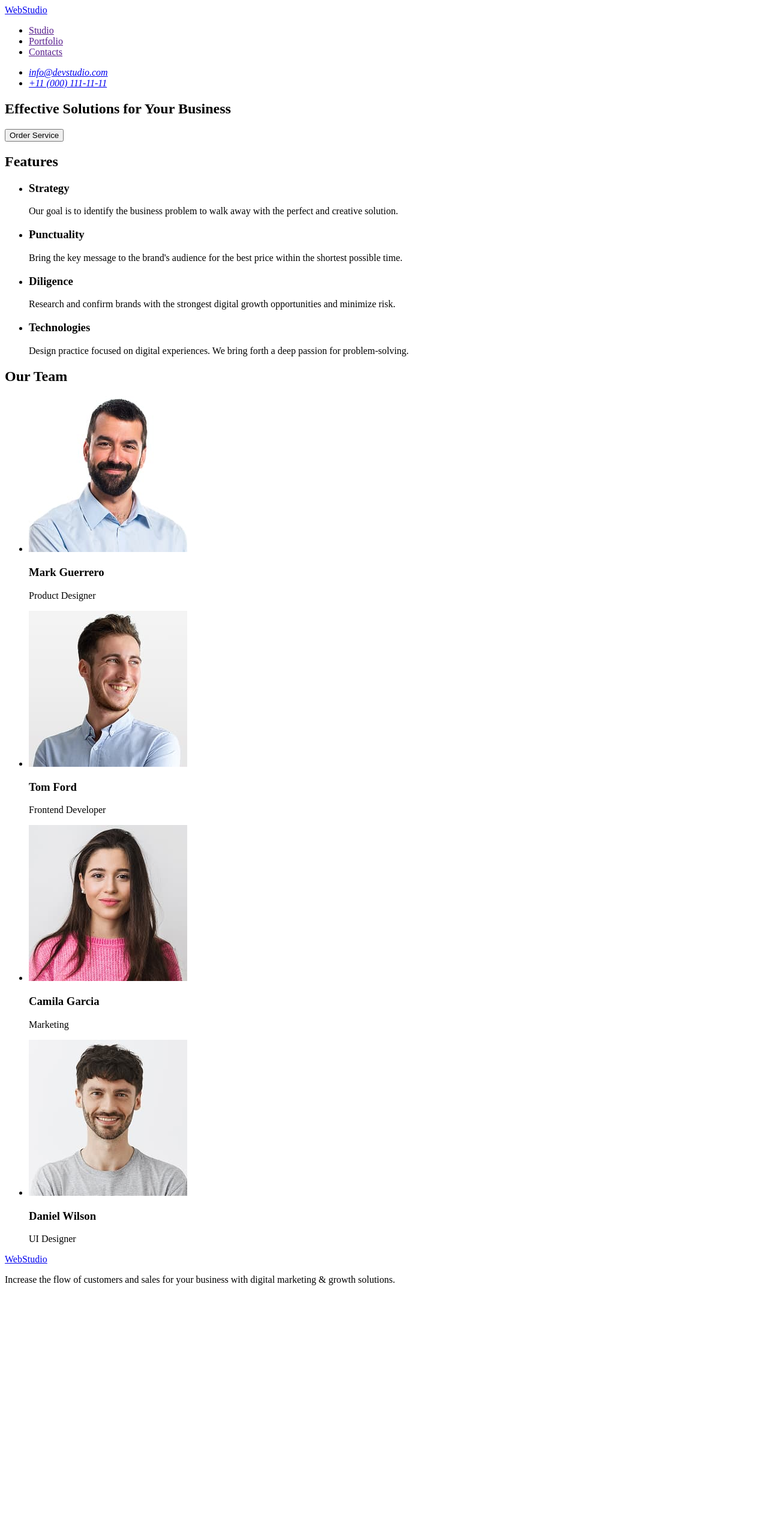
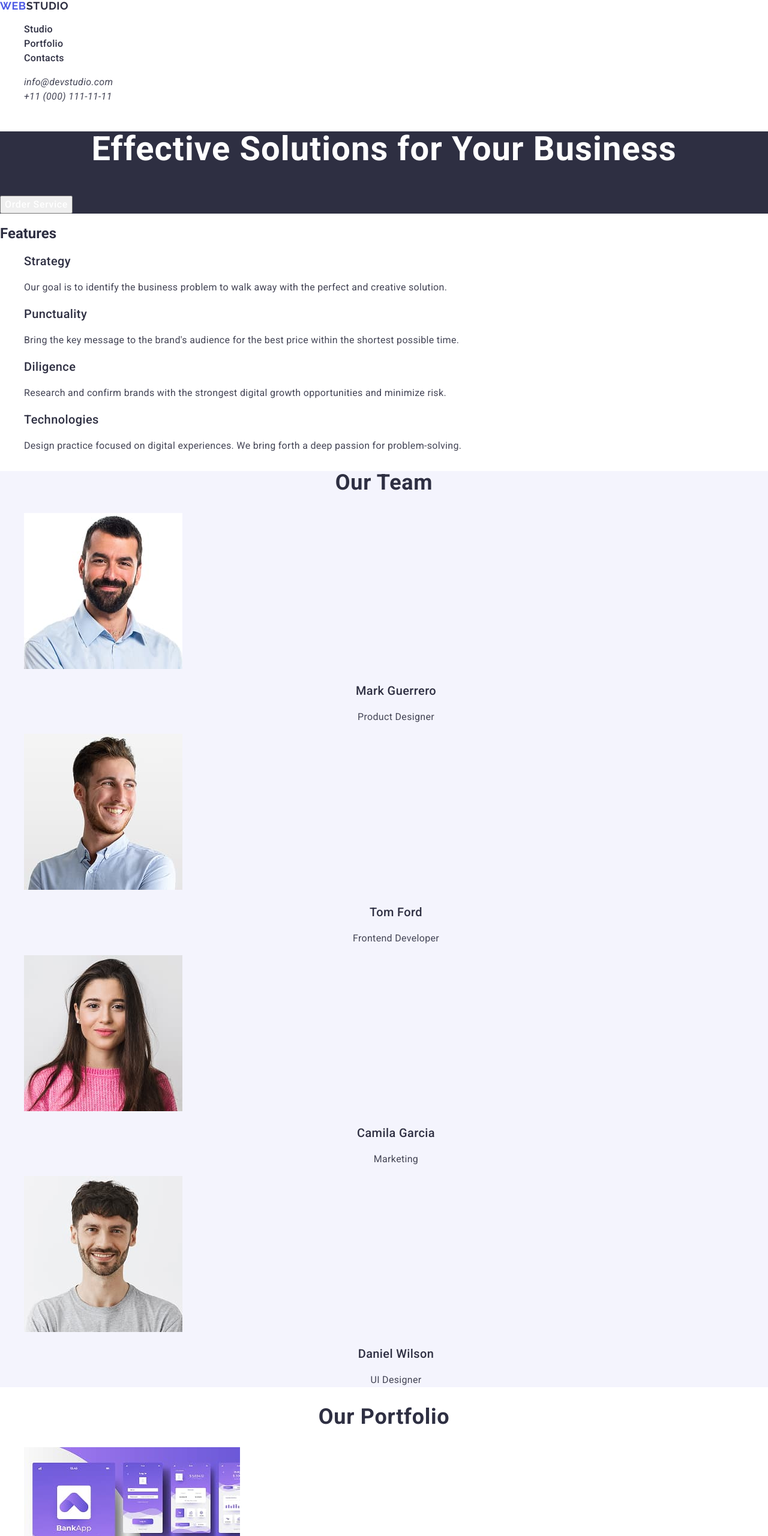
Before and after one commit to Sensei8760/goit-markup-hw-02, a plain HTML site: page index.html in a window 1280 px wide. Shown: the top 2560 px of the page at 60% size. Before the commit the page ends 2158 px from the top, so only its background shows below. Drawn offline with nearby package versions, Linux system fonts and the light colour scheme.

Commit message:
“update-classes-n-styles”

```diff
--- /dev/null
+++ b/css/styles.css
@@ -0,0 +1,149 @@
+body {
+  font-family: "Roboto", sans-serif;
+  color: #2e2f42;
+  background-color: #ffffff;
+}
+ul {
+  list-style-type: none;
+}
+a {
+  text-decoration: none;
+}
+.section-header {
+}
+.logo {
+  color: #2e2f42;
+  font-weight: 700;
+  font-family: "Raleway", sans-serif;
+  font-size: 18px;
+  line-height: 1.16;
+  letter-spacing: 0.03em;
+  text-transform: uppercase;
+}
+.logo-web {
+  color: #4d5ae5;
+}
+.header-navigation-link {
+  color: #2e2f42;
+}
+.header-navigation-link:hover {
+  color: #404bbf;
+}
+.header-navigation-link:focus {
+  color: #404bbf;
+}
+.header-navigation-item {
+  font-weight: 500;
+  font-size: 16px;
+  line-height: 1.5;
+  letter-spacing: 0.02em;
+}
+.header-navigation-address-item {
+  font-size: 16px;
+  line-height: 1.5;
+  letter-spacing: 0.02em;
+}
+.navigation-address {
+  color: #434455;
+}
+.navigation-address:hover {
+  color: #404bbf;
+}
+.navigation-address:focus {
+  color: #404bbf;
+}
+
+.section-title {
+  background: #2e2f42;
+}
+.title-text {
+  font-size: 56px;
+  line-height: 1.07;
+  letter-spacing: 0.02em;
+  text-align: center;
+  color: #fff;
+}
+.title-btn {
+  font-weight: 500;
+  font-size: 16px;
+  line-height: 1.5;
+  letter-spacing: 0.04em;
+  color: #fff;
+}
+
+.features-subtitle {
+  font-weight: 500;
+  font-size: 20px;
+  line-height: 1.2;
+  letter-spacing: 0.02em;
+}
+.features-text {
+  font-size: 16px;
+  line-height: 1.5;
+  letter-spacing: 0.02em;
+  color: #434455;
+}
+
+.section-team {
+  background: #f4f4fd;
+}
+.team-title {
+  font-size: 36px;
+  line-height: 1.11;
+  letter-spacing: 0.02em;
+  text-align: center;
+}
+.team-name {
+  font-weight: 500;
+  font-size: 20px;
+  line-height: 1.2;
+  letter-spacing: 0.02em;
+  text-align: center;
+}
+.team-text {
+  font-size: 16px;
+  line-height: 1.5;
+  letter-spacing: 0.02em;
+  text-align: center;
+  color: #434455;
+}
+.portfolio-title {
+  font-size: 36px;
+  line-height: 1.11;
+  letter-spacing: 0.02em;
+  text-align: center;
+}
+.portfolio-subtitle {
+  font-weight: 500;
+  font-size: 20px;
+  line-height: 1.2;
+  letter-spacing: 0.02em;
+}
+.portfolio-text {
+  font-size: 16px;
+  line-height: 1.5;
+  letter-spacing: 0.02em;
+  color: #434455;
+}
+
+.section-footer {
+  background: #2e2f42;
+}
+.footer-text {
+  font-size: 16px;
+  line-height: 1.5;
+  letter-spacing: 0.02em;
+  color: #f4f4fd;
+}
+.logo-footer {
+  color: #f4f4fd;
+  font-family: "Raleway", sans-serif;
+  font-weight: 700;
+  font-size: 18px;
+  line-height: 1.16;
+  letter-spacing: 0.03em;
+  text-transform: uppercase;
+}
+.footer-logo-web {
+  color: #4d5ae5;
+}
--- a/index.html
+++ b/index.html
@@ -3,116 +3,216 @@
   <head>
     <meta charset="UTF-8" />
     <meta name="viewport" content="width=device-width, initial-scale=1.0" />
-    <title>goit-markup-hw-01</title>
+    <title>goit-markup-hw-02</title>
+    <link
+      rel="stylesheet"
+      href="https://cdnjs.cloudflare.com/ajax/libs/modern-normalize/3.0.1/modern-normalize.min.css"
+      integrity="sha512-q6WgHqiHlKyOqslT/lgBgodhd03Wp4BEqKeW6nNtlOY4quzyG3VoQKFrieaCeSnuVseNKRGpGeDU3qPmabCANg=="
+      crossorigin="anonymous"
+      referrerpolicy="no-referrer"
+    />
+    <link rel="preconnect" href="https://fonts.googleapis.com" />
+    <link rel="preconnect" href="https://fonts.gstatic.com" crossorigin />
+    <link
+      href="https://fonts.googleapis.com/css2?family=Raleway:ital,wght@0,100..900;1,100..900&family=Roboto:ital,wght@0,100..900;1,100..900&display=swap"
+      rel="stylesheet"
+    />
+    <link rel="stylesheet" href="./css/styles.css" />
   </head>
 
   <body>
-    <header>
+    <header class="section-header">
       <nav>
-        <a href="./index.html">WebStudio</a>
-        <ul>
-          <li><a href="">Studio</a></li>
-          <li><a href="">Portfolio</a></li>
-          <li><a href="">Contacts</a></li>
+        <a href="./index.html" class="logo"
+          ><span class="logo-web">Web</span>Studio</a
+        >
+        <ul class="header-navigation">
+          <li class="header-navigation-item">
+            <a href="" class="header-navigation-link">Studio</a>
+          </li>
+          <li class="header-navigation-item">
+            <a href="#Portfolio" class="header-navigation-link">Portfolio</a>
+          </li>
+          <li class="header-navigation-item">
+            <a href="" class="header-navigation-link">Contacts</a>
+          </li>
         </ul>
       </nav>
       <address>
-        <ul>
-          <li><a href="mailto:info@devstudio.com">info@devstudio.com</a></li>
-          <li><a href="tel:+110001111111">+11 (000) 111-11-11</a></li>
+        <ul class="header-navigation-address">
+          <li class="header-navigation-address-item">
+            <a href="mailto:info@devstudio.com" class="navigation-address"
+              >info@devstudio.com</a
+            >
+          </li>
+          <li class="header-navigation-address-item">
+            <a href="tel:+110001111111" class="navigation-address"
+              >+11 (000) 111-11-11</a
+            >
+          </li>
         </ul>
       </address>
     </header>
 
     <main>
-      <section>
-        <h1>Effective Solutions for Your Business</h1>
-        <button type="button">Order Service</button>
+      <section class="section-title">
+        <h1 class="title-text">Effective Solutions for Your Business</h1>
+        <button type="button" class="title-btn">Order Service</button>
       </section>
 
-      <section>
+      <section class="section-features">
         <h2>Features</h2>
-        <ul>
-          <li>
-            <h3>Strategy</h3>
-            <p>
+        <ul class="features-list">
+          <li class="features-item">
+            <h3 class="features-subtitle">Strategy</h3>
+            <p class="features-text">
               Our goal is to identify the business problem to walk away with the
               perfect and creative solution.
             </p>
           </li>
-          <li>
-            <h3>Punctuality</h3>
-            <p>
+          <li class="features-item">
+            <h3 class="features-subtitle">Punctuality</h3>
+            <p class="features-text">
               Bring the key message to the brand's audience for the best price
               within the shortest possible time.
             </p>
           </li>
-          <li>
-            <h3>Diligence</h3>
-            <p>
+          <li class="features-item">
+            <h3 class="features-subtitle">Diligence</h3>
+            <p class="features-text">
               Research and confirm brands with the strongest digital growth
               opportunities and minimize risk.
             </p>
           </li>
-          <li>
-            <h3>Technologies</h3>
-            <p>
+          <li class="features-item">
+            <h3 class="features-subtitle">Technologies</h3>
+            <p class="features-text">
               Design practice focused on digital experiences. We bring forth a
               deep passion for problem-solving.
             </p>
           </li>
         </ul>
       </section>
-      <section>
-        <h2>Our Team</h2>
-        <ul>
-          <li>
+      <section class="section-team">
+        <h2 class="team-title">Our Team</h2>
+        <ul class="team-list">
+          <li class="team-item">
             <img
               src="./images/team-card-person-1.jpg"
               alt="person1"
               width="264"
               height="260"
+              class="team-images"
             />
-            <h3>Mark Guerrero</h3>
-            <p>Product Designer</p>
+            <h3 class="team-name">Mark Guerrero</h3>
+            <p class="team-text">Product Designer</p>
           </li>
-          <li>
+          <li class="team-item">
             <img
               src="./images/team-card-person-2.jpg"
               alt="person2"
               width="264"
               height="260"
+              class="team-images"
             />
-            <h3>Tom Ford</h3>
-            <p>Frontend Developer</p>
+            <h3 class="team-name">Tom Ford</h3>
+            <p class="team-text">Frontend Developer</p>
           </li>
-          <li>
+          <li class="team-item">
             <img
               src="./images/team-card-person-3.jpg"
               alt="person3"
               width="264"
               height="260"
+              class="team-images"
             />
-            <h3>Camila Garcia</h3>
-            <p>Marketing</p>
+            <h3 class="team-name">Camila Garcia</h3>
+            <p class="team-text">Marketing</p>
           </li>
-          <li>
+          <li class="team-item">
             <img
               src="./images/team-card-person-4.jpg"
               alt="person4"
               width="264"
               height="260"
             />
-            <h3>Daniel Wilson</h3>
-            <p>UI Designer</p>
+            <h3 class="team-name">Daniel Wilson</h3>
+            <p class="team-text">UI Designer</p>
+          </li>
+        </ul>
+      </section>
+      <section class="section-portfolio">
+        <h2 id="Portfolio" class="portfolio-title">Our Portfolio</h2>
+        <ul class="portfolio-list">
+          <li class="portfolio-item">
+            <img
+              src="./images/project-card-1.jpg"
+              alt="card-1"
+              height="300"
+              width="360"
+            />
+            <h3 class="portfolio-subtitle">Banking App</h3>
+            <p class="portfolio-text">App</p>
+          </li>
+          <li class="portfolio-item">
+            <img
+              src="./images/project-card-2.jpg"
+              alt="card-2"
+              height="300"
+              width="360"
+            />
+            <h3 class="portfolio-subtitle">Cashless Payment</h3>
+            <p class="portfolio-text">Marketing</p>
+          </li>
+          <li class="portfolio-item">
+            <img
+              src="./images/project-card-3.jpg"
+              alt="card-3"
+              height="300"
+              width="360"
+            />
+            <h3 class="portfolio-subtitle">Meditation App</h3>
+            <p class="portfolio-text">App</p>
+          </li>
+          <li class="portfolio-item">
+            <img
+              src="./images/row-1.jpg"
+              alt="card-4"
+              height="300"
+              width="360"
+            />
+            <h3 class="portfolio-subtitle">Taxi Service</h3>
+            <p class="portfolio-text">Marketing</p>
+          </li>
+          <li class="portfolio-item">
+            <img
+              src="./images/row-2.jpg"
+              alt="card-5"
+              height="300"
+              width="360"
+            />
+            <h3 class="portfolio-subtitle">Screen Illustrations</h3>
+            <p class="portfolio-text">Design</p>
+          </li>
+          <li class="portfolio-item">
+            <img
+              src="./images/row-3.jpg"
+              alt="card-6"
+              height="300"
+              width="360"
+            />
+            <h3 class="portfolio-subtitle">Online Courses</h3>
+            <p class="portfolio-text">Marketing</p>
           </li>
         </ul>
       </section>
     </main>
 
-    <footer>
-      <a href="./index.html">WebStudio</a>
-      <p>
+    <footer class="section-footer">
+      <a href="./index.html" class="logo-footer"
+        ><span class="footer-logo-web">Web</span>Studio</a
+      >
+      <p class="footer-text">
         Increase the flow of customers and sales for your business with digital
         marketing & growth solutions.
       </p>
```
Also changed, not shown: images/project-card-1.jpg (added), images/project-card-2.jpg (added), images/project-card-3.jpg (added), images/row-1.jpg (added), images/row-2.jpg (added), images/row-3.jpg (added).
